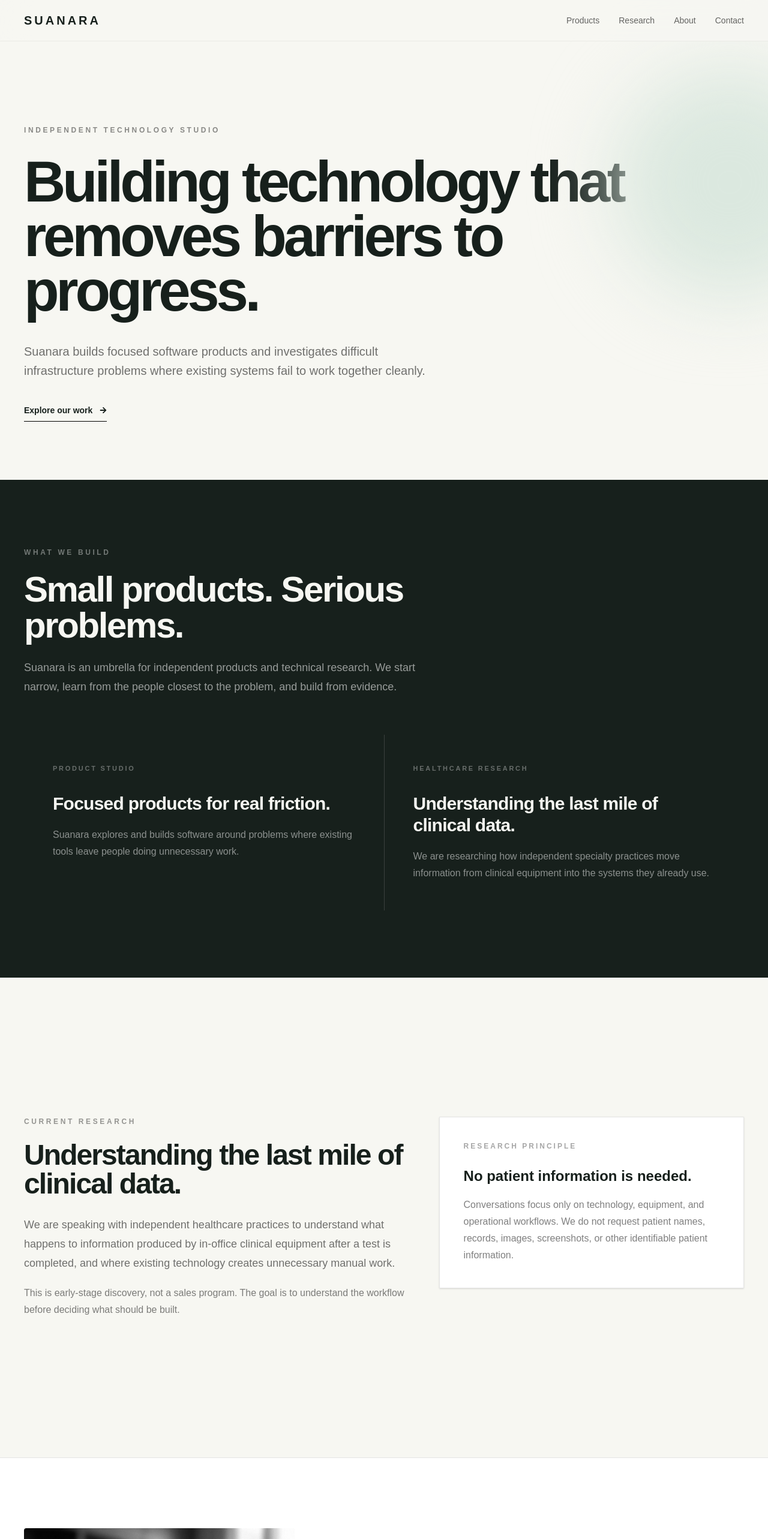
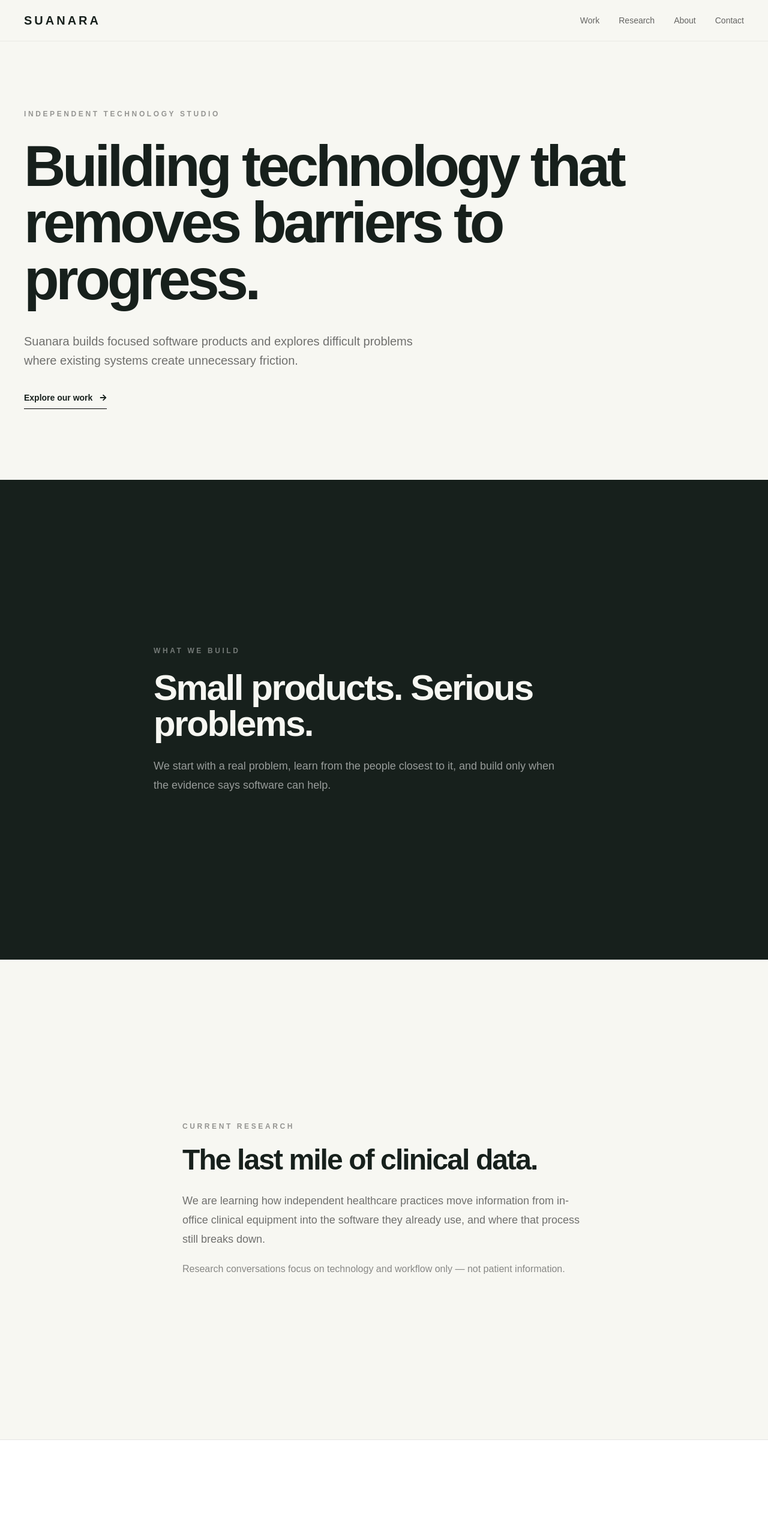
Before and after one commit to leracraft/portfolio, a Next.js app: page / in a window 1280 px wide. Shown: the top 2566 px of the page at 60% size. Built offline with nearby package versions, Linux system fonts and the light colour scheme.

Commit message:
Refine Suanara mobile hero and simplify content

```diff
--- a/app/page.tsx
+++ b/app/page.tsx
@@ -3,29 +3,14 @@
 import { motion } from "framer-motion";
 import { FaArrowRight, FaEnvelope, FaGithub, FaLinkedin } from "react-icons/fa";
 
-const products = [
-  {
-    label: "PRODUCT STUDIO",
-    title: "Focused products for real friction.",
-    description:
-      "Suanara explores and builds software around problems where existing tools leave people doing unnecessary work.",
-  },
-  {
-    label: "HEALTHCARE RESEARCH",
-    title: "Understanding the last mile of clinical data.",
-    description:
-      "We are researching how independent specialty practices move information from clinical equipment into the systems they already use.",
-  },
-];
-
 export default function Home() {
   return (
     <main className="min-h-screen bg-[#f7f7f2] text-[#17201c] selection:bg-[#dce7df]">
-      <header className="fixed inset-x-0 top-0 z-50 border-b border-black/5 bg-[#f7f7f2]/90 backdrop-blur-xl">
+      <header className="fixed inset-x-0 top-0 z-50 border-b border-black/5 bg-[#f7f7f2]/95 backdrop-blur-xl">
         <div className="mx-auto flex max-w-7xl items-center justify-between px-6 py-5 lg:px-10">
           <a href="#top" className="text-xl font-black tracking-[0.2em]">SUANARA</a>
           <nav className="hidden items-center gap-8 text-sm font-medium text-black/60 md:flex">
-            <a href="#products" className="hover:text-black">Products</a>
+            <a href="#work" className="hover:text-black">Work</a>
             <a href="#research" className="hover:text-black">Research</a>
             <a href="#about" className="hover:text-black">About</a>
             <a href="#contact" className="hover:text-black">Contact</a>
@@ -33,75 +18,57 @@ export default function Home() {
         </div>
       </header>
 
-      <section id="top" className="relative flex min-h-screen items-center overflow-hidden px-6 pt-28 lg:px-10">
-        <div className="absolute -right-32 top-28 h-96 w-96 rounded-full bg-[#dbe8df] blur-3xl" />
+      <section id="top" className="flex min-h-screen items-center px-6 pb-16 pt-32 lg:px-10">
         <div className="mx-auto w-full max-w-7xl">
-          <motion.p initial={{ opacity: 0 }} animate={{ opacity: 1 }} className="mb-8 text-xs font-bold uppercase tracking-[0.3em] text-black/45">
+          <motion.p initial={{ opacity: 0 }} animate={{ opacity: 1 }} className="mb-6 text-[11px] font-bold uppercase tracking-[0.26em] text-black/40 sm:mb-8 sm:text-xs sm:tracking-[0.3em]">
             Independent technology studio
           </motion.p>
-          <motion.h1 initial={{ opacity: 0, y: 25 }} animate={{ opacity: 1, y: 0 }} transition={{ duration: 0.7 }} className="max-w-5xl text-6xl font-black leading-[0.95] tracking-[-0.055em] sm:text-7xl lg:text-8xl">
+          <motion.h1 initial={{ opacity: 0, y: 20 }} animate={{ opacity: 1, y: 0 }} transition={{ duration: 0.65 }} className="max-w-5xl text-[3.6rem] font-black leading-[0.98] tracking-[-0.055em] sm:text-7xl lg:text-8xl">
             Building technology that removes barriers to progress.
           </motion.h1>
-          <motion.p initial={{ opacity: 0, y: 15 }} animate={{ opacity: 1, y: 0 }} transition={{ delay: 0.2 }} className="mt-10 max-w-2xl text-lg leading-8 text-black/55 sm:text-xl">
-            Suanara builds focused software products and investigates difficult infrastructure problems where existing systems fail to work together cleanly.
+          <motion.p initial={{ opacity: 0, y: 12 }} animate={{ opacity: 1, y: 0 }} transition={{ delay: 0.18 }} className="mt-8 max-w-2xl text-lg leading-8 text-black/55 sm:mt-10 sm:text-xl">
+            Suanara builds focused software products and explores difficult problems where existing systems create unnecessary friction.
           </motion.p>
-          <a href="#products" className="mt-10 inline-flex items-center gap-3 border-b border-black pb-2 text-sm font-bold">
+          <a href="#work" className="mt-9 inline-flex items-center gap-3 border-b border-black pb-2 text-sm font-bold">
             Explore our work <FaArrowRight className="text-xs" />
           </a>
         </div>
       </section>
 
-      <section id="products" className="border-t border-black/10 bg-[#17201c] px-6 py-28 text-[#f7f7f2] lg:px-10">
+      <section id="work" className="border-t border-black/10 bg-[#17201c] px-6 py-24 text-[#f7f7f2] lg:px-10 lg:py-28">
         <div className="mx-auto max-w-7xl">
           <p className="text-xs font-bold uppercase tracking-[0.3em] text-white/40">What we build</p>
           <h2 className="mt-6 max-w-3xl text-5xl font-black tracking-[-0.04em] sm:text-6xl">Small products. Serious problems.</h2>
-          <p className="mt-6 max-w-2xl text-lg leading-8 text-white/55">Suanara is an umbrella for independent products and technical research. We start narrow, learn from the people closest to the problem, and build from evidence.</p>
-          <div className="mt-16 grid gap-px bg-white/15 md:grid-cols-2">
-            {products.map((product) => (
-              <article key={product.label} className="bg-[#17201c] p-8 md:p-12">
-                <p className="text-[11px] font-bold tracking-[0.25em] text-white/35">{product.label}</p>
-                <h3 className="mt-8 text-3xl font-bold tracking-tight">{product.title}</h3>
-                <p className="mt-5 leading-7 text-white/50">{product.description}</p>
-              </article>
-            ))}
+          <p className="mt-6 max-w-2xl text-lg leading-8 text-white/55">We start with a real problem, learn from the people closest to it, and build only when the evidence says software can help.</p>
+        </div>
+      </section>
+
+      <section id="research" className="px-6 py-24 lg:px-10 lg:py-28">
+        <div className="mx-auto max-w-7xl">
+          <p className="text-xs font-bold uppercase tracking-[0.3em] text-black/40">Current research</p>
+          <h2 className="mt-6 max-w-3xl text-5xl font-black tracking-[-0.04em]">The last mile of clinical data.</h2>
+          <p className="mt-7 max-w-2xl text-lg leading-8 text-black/55">We are learning how independent healthcare practices move information from in-office clinical equipment into the software they already use, and where that process still breaks down.</p>
+          <p className="mt-5 max-w-2xl leading-7 text-black/45">Research conversations focus on technology and workflow only — not patient information.</p>
+        </div>
+      </section>
+
+      <section id="about" className="border-y border-black/10 bg-white px-6 py-24 lg:px-10 lg:py-28">
+        <div className="mx-auto grid max-w-7xl gap-12 md:grid-cols-[0.65fr_1fr] md:items-center">
+          <div className="overflow-hidden bg-[#eef0eb]">
+            <img src="/profile.jpg" alt="Lera Suanu, founder of Suanara" className="aspect-square h-full w-full object-cover" />
+          </div>
+          <div>
+            <p className="text-xs font-bold uppercase tracking-[0.3em] text-black/40">Founder</p>
+            <h2 className="mt-6 text-5xl font-black tracking-[-0.04em]">Lera Suanu</h2>
+            <p className="mt-7 max-w-2xl text-lg leading-8 text-black/55">Lera is a software engineer focused on full-stack systems, cloud infrastructure, automation, and useful products. Suanara is the home for that work.</p>
           </div>
         </div>
       </section>
 
-      <section id="research" className="px-6 py-28 lg:px-10">
-        <div className="mx-auto grid max-w-7xl gap-14 lg:grid-cols-[1fr_0.8fr] lg:items-start">
-          <div>
-            <p className="text-xs font-bold uppercase tracking-[0.3em] text-black/40">Current research</p>
-            <h2 className="mt-6 max-w-3xl text-5xl font-black tracking-[-0.04em]">Understanding the last mile of clinical data.</h2>
-            <p className="mt-7 max-w-2xl text-lg leading-8 text-black/55">We are speaking with independent healthcare practices to understand what happens to information produced by in-office clinical equipment after a test is completed, and where existing technology creates unnecessary manual work.</p>
-            <p className="mt-5 max-w-2xl leading-7 text-black/50">This is early-stage discovery, not a sales program. The goal is to understand the workflow before deciding what should be built.</p>
-          </div>
-          <aside className="border border-black/10 bg-white p-8 shadow-sm md:p-10">
-            <p className="text-xs font-bold uppercase tracking-[0.25em] text-black/35">Research principle</p>
-            <p className="mt-6 text-2xl font-bold leading-9">No patient information is needed.</p>
-            <p className="mt-4 leading-7 text-black/50">Conversations focus only on technology, equipment, and operational workflows. We do not request patient names, records, images, screenshots, or other identifiable patient information.</p>
-          </aside>
-        </div>
-      </section>
-
-      <section id="about" className="border-y border-black/10 bg-white px-6 py-28 lg:px-10">
-        <div className="mx-auto grid max-w-7xl gap-14 md:grid-cols-[0.65fr_1fr] md:items-center">
-          <div className="overflow-hidden rounded-sm bg-[#eef0eb]">
-            <img src="/profile.jpg" alt="Lera Suanu, founder of Suanara" className="aspect-[4/5] h-full w-full object-cover grayscale" />
-          </div>
-          <div>
-            <p className="text-xs font-bold uppercase tracking-[0.3em] text-black/40">Founder</p>
-            <h2 className="mt-6 text-5xl font-black tracking-[-0.04em]">Lera Suanu</h2>
-            <p className="mt-7 max-w-2xl text-lg leading-8 text-black/55">Lera is a software engineer focused on full-stack systems, cloud infrastructure, automation, and products that remove practical barriers. Suanara is the home for that work: a place to investigate real problems, build focused solutions, and let evidence determine what grows.</p>
-          </div>
-        </div>
-      </section>
-
-      <section id="contact" className="px-6 py-28 lg:px-10">
+      <section id="contact" className="px-6 py-24 lg:px-10 lg:py-28">
         <div className="mx-auto max-w-7xl">
           <p className="text-xs font-bold uppercase tracking-[0.3em] text-black/40">Contact</p>
           <h2 className="mt-6 max-w-3xl text-5xl font-black tracking-[-0.04em]">Have a problem worth understanding?</h2>
-          <p className="mt-6 max-w-xl text-lg leading-8 text-black/55">We are interested in conversations about difficult workflows, disconnected systems, and useful software.</p>
           <div className="mt-10 flex items-center gap-7 text-2xl">
             <a href="https://github.com/leracraft" target="_blank" rel="noreferrer" aria-label="GitHub"><FaGithub /></a>
             <a href="https://linkedin.com/in/lerabari-suanu" target="_blank" rel="noreferrer" aria-label="LinkedIn"><FaLinkedin /></a>
```
